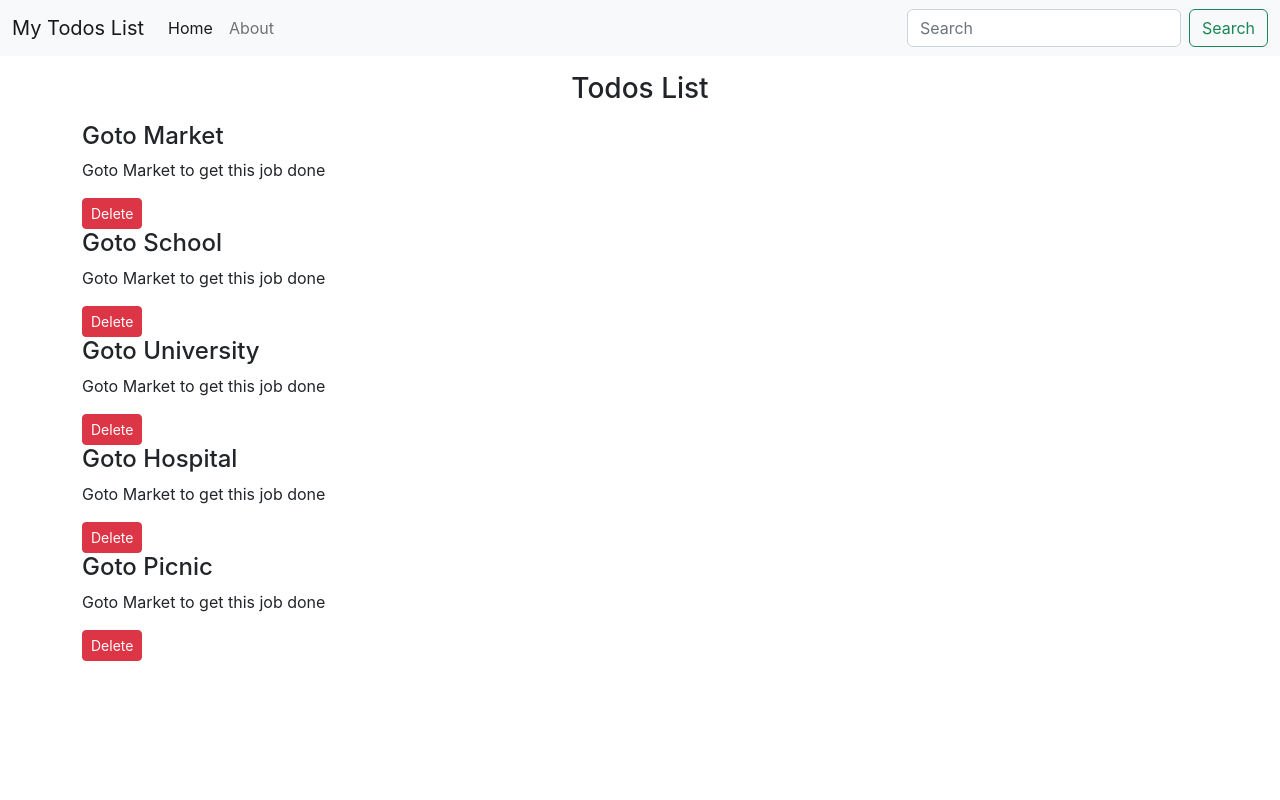
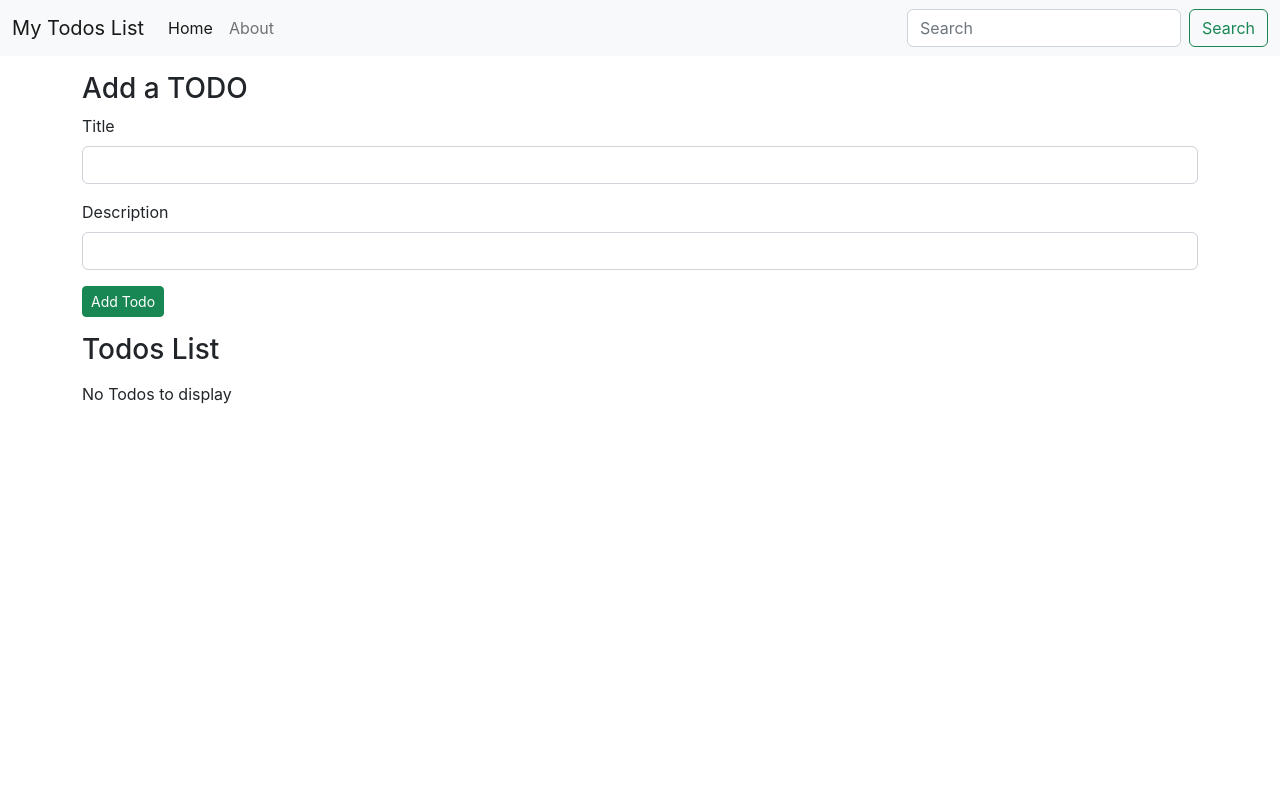
Before and after one commit to naveedjamali/todos-list, a React (Create React App) app: page / in a window 1280 px wide. Shown: the top 800 px of the page. Built offline with nearby package versions, Linux system fonts and the light colour scheme.

Commit message:
add new todo feature

```diff
--- a/src/App.js
+++ b/src/App.js
@@ -3,22 +3,30 @@
 import { Footer } from './MyComponents/Footer';
 import { Todos } from './MyComponents/Todos';
 import React, { useState } from 'react';
+import { AddTodo } from './MyComponents/AddTodo';
 
 function App() {
 
   const onDelete = (todo) => {
     setTodos(todos.filter((e) => { return e !== todo }))
   }
+
+  const addTodo = (title, desc) => {
+    console.log(title, desc);
+    const sno = todos.length===0?1:todos[todos.length-1].sno+1;
+    const newTodo = {sno:sno, title: title, desc:desc};
+
+    console.log('new todo', newTodo);
+    setTodos([...todos, newTodo]);
+
+  };
+
   const [todos, setTodos] = useState([
-    { sno: 1, title: "Goto Market", desc: "Goto Market to get this job done" },
-    { sno: 2, title: "Goto School", desc: "Goto Market to get this job done" },
-    { sno: 3, title: "Goto University", desc: "Goto Market to get this job done" },
-    { sno: 4, title: "Goto Hospital", desc: "Goto Market to get this job done" },
-    { sno: 5, title: "Goto Picnic", desc: "Goto Market to get this job done" },
-  ]);
+   ]);
   return (
     <>
       <Header title="My Todos List" searchBar={true} />
+      <AddTodo addTodo={addTodo} />
       <Todos todos={todos} onDelete={onDelete} />
       <Footer />
     </>
--- /dev/null
+++ b/src/MyComponents/AddTodo.js
@@ -0,0 +1,32 @@
+import { useState } from "react";
+
+export const AddTodo = ({addTodo}) => {
+
+    const [title, setTitle] = useState("");
+    const [desc, setDesc] = useState("");
+    const submit = (e)=>{
+        e.preventDefault();
+        if(!title || !desc){
+            alert("Title or Description cannot be blank");
+            return;
+        }
+
+        addTodo(title, desc);
+    };
+    return (
+        <div className='container my-3'>
+            <h3>Add a TODO</h3>
+            <form onSubmit={submit}>
+                <div className="mb-3">
+                    <label htmlFor="title" className="form-label">Title</label>
+                    <input type="text" value={title} onChange={(e)=>setTitle(e.target.value )} className="form-control" id="title" />
+                </div>
+                <div className="mb-3">
+                    <label htmlFor="desc" className="form-label">Description</label>
+                    <input type="text" value={desc}  onChange={(e)=>setDesc(e.target.value )} className="form-control" id="desc" />
+                </div>
+                <button type="submit" className="btn btn-sm btn-success">Add Todo</button>
+            </form>
+        </div>
+    )
+}
--- a/src/MyComponents/Footer.js
+++ b/src/MyComponents/Footer.js
@@ -1,10 +1,9 @@
 import React from 'react'
 
 export const Footer = () => {
-  let footerStyle = { position: "absolute", top: "100vh", width: '100%', border:'2px solid red' }
   return (
 
-    <footer className='bg-dark text-light' style={footerStyle}>
+    <footer className='bg-dark text-light' >
       <p className="text-center py-3"> Copyrights &copy; TODOS LIST</p></footer>
   )
 }
--- a/src/MyComponents/Todos.js
+++ b/src/MyComponents/Todos.js
@@ -2,11 +2,15 @@
 import { TodoItem } from './TodoItem'
 
 export const Todos = (props) => {
+    let myStyle = {
+        minHeight: "70vh",
+        margin: "10px auto"
+    }
     return (
-        <div className="container">
-            <h3 className='text-center my-3'>Todos List</h3>
+        <div className="container" style={myStyle}>
+            <h3 className=' my-3'>Todos List</h3>
             {props.todos.length === 0 ? "No Todos to display" : props.todos.map((todo) => {
-                return <TodoItem key={todo.sno} todo={todo} onDelete={props.onDelete} />
+                return <><TodoItem key={todo.sno} todo={todo} onDelete={props.onDelete} /><hr /></>
             })}
 
         </div>
```
